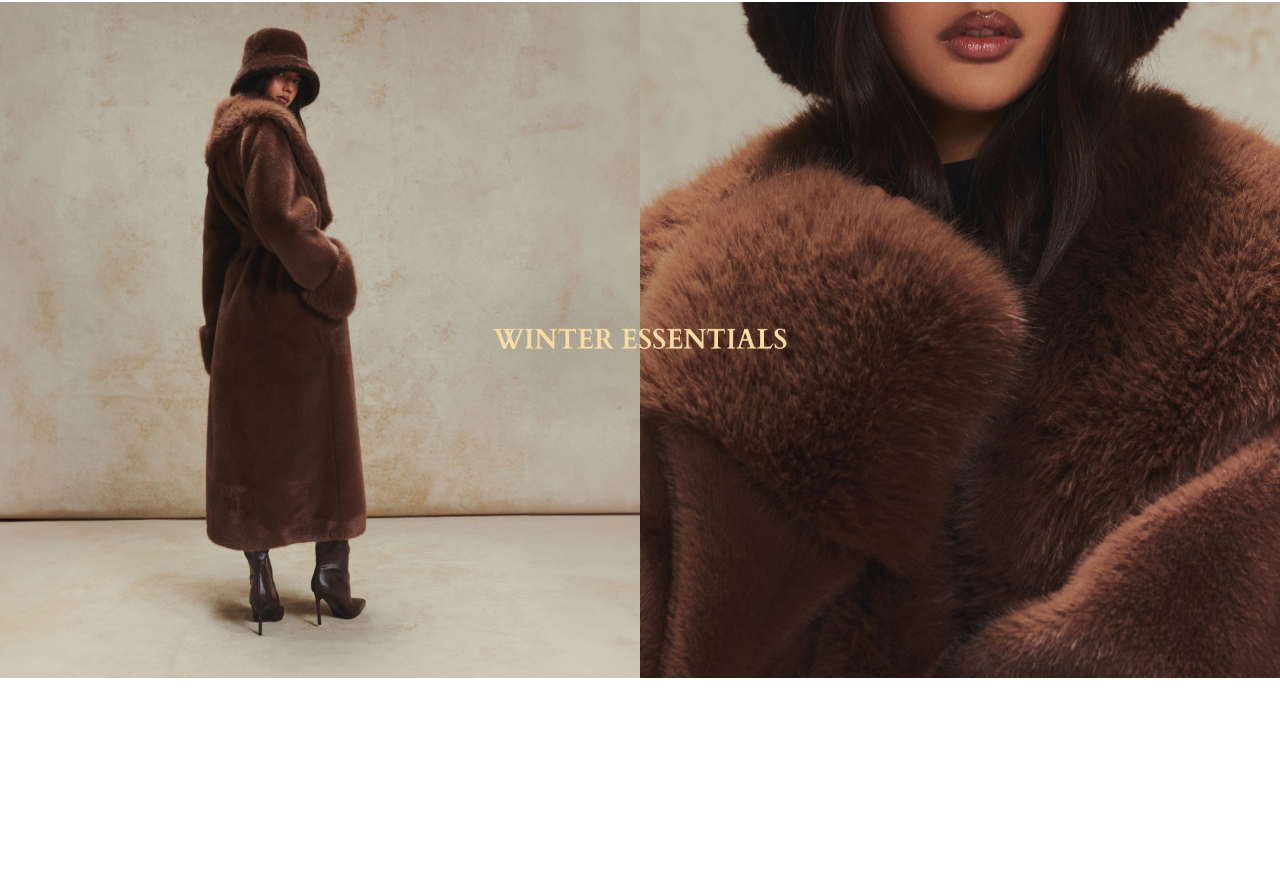
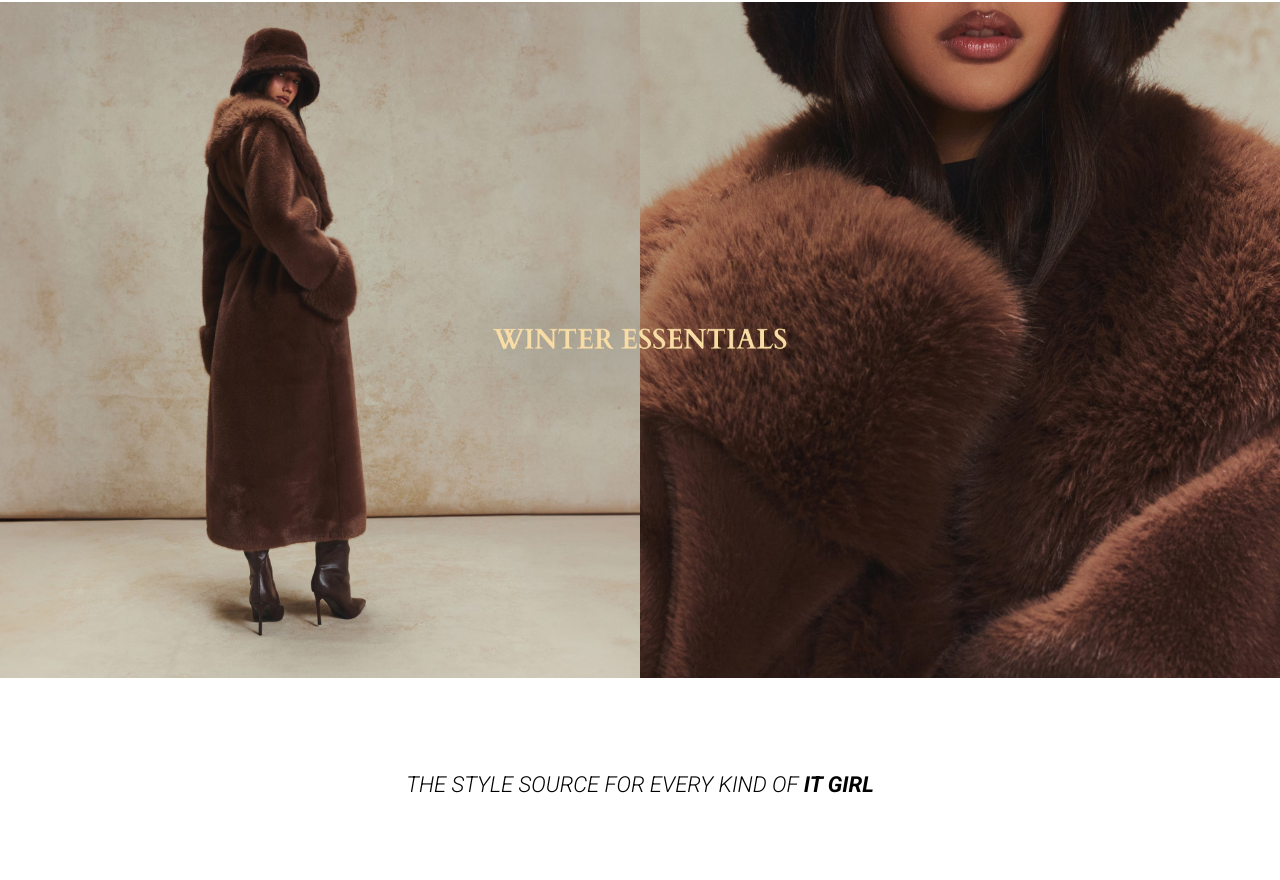
Before and after one commit to essiep2010-netizen/prettylittlethingclone, a plain HTML site: page index.html in a window 1280 px wide. Shown: the part 2373-3253 px from the top of the page. Before the commit the page ends 3055 px from the top, so only its background shows below. Drawn offline with Linux system fonts and the light colour scheme.

Commit message:
add all files and folders

```diff
--- a/css/index.css
+++ b/css/index.css
@@ -209,3 +209,19 @@ header {
     height: 100%;
     width: 100%;
 }
+
+.section8 {
+    height: 192px;
+    margin-top: 10px;
+    display: flex;
+    justify-content: center;
+    align-content: center;
+}
+
+.section8a {
+    display: flex;
+    justify-content: center;
+    align-items: center;
+    font-size: 22px;
+    font-weight: 300;
+}
--- a/index.html
+++ b/index.html
@@ -67,6 +67,10 @@
         </div>
 
         <div class="section7"><img src="img/imgg1.avif" alt=""></div>
+
+        <div class="section8">
+            <div class="section8a"><i>THE STYLE SOURCE FOR EVERY KIND OF <b>IT GIRL</b></i></div>
+        </div>
     </main>
 </body>
 <!-- <i class="fa-solid fa-arrow-right"></i>
```
